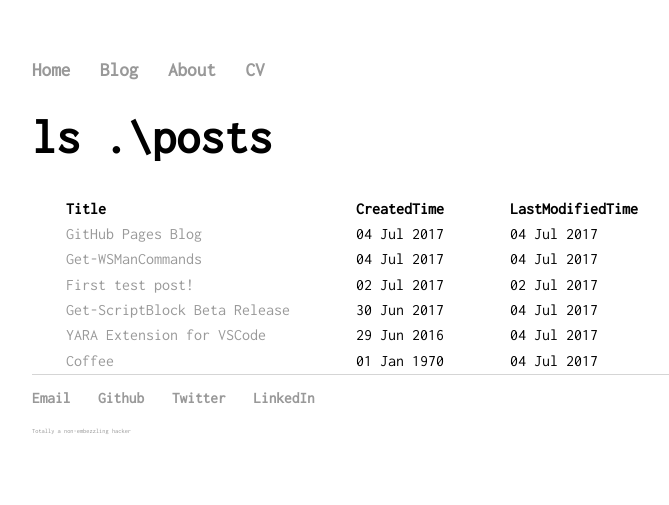
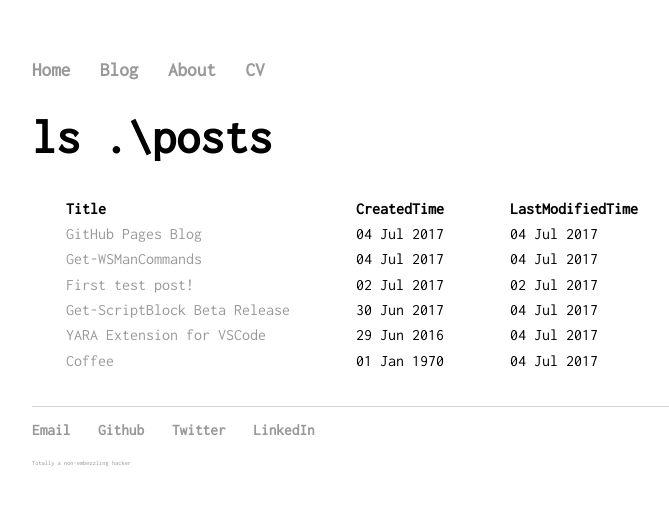
Before and after one commit to infosec-intern/infosec-intern.github.io, a Jekyll site: the page built from blog.html, in a window 1280 px wide. Shown: the top 505 px of the page, without its empty margins (160-829 px from the left). Built offline with Jekyll 4.4.1, drawn with Linux system fonts in a browser that asks for light colours.

Commit message:
added margin to table

```diff
--- a/blog.html
+++ b/blog.html
@@ -3,6 +3,9 @@ layout: default
 title: Infosec Intern's Blog
 ---
 <style>
+    #posts {
+        margin: 2em 0;
+    }
     #posts tbody th, td {
         padding: 0.2em 2em;
     }
```
